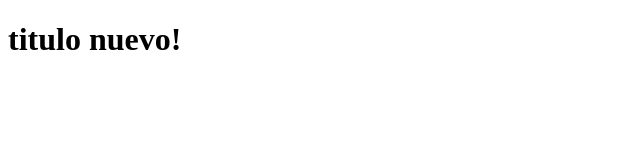
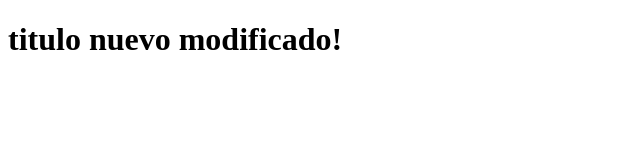
Before and after one commit to AGUSTIN332/hellow-world-git, a plain HTML site: page index.html in a window 1280 px wide. Shown: the whole page, without its empty margins (0-640 px from the left). Drawn offline with Linux system fonts and the light colour scheme.

Commit message:
se modifico el titulo otra vez

```diff
--- a/index.html
+++ b/index.html
@@ -7,6 +7,6 @@
     <title>demo git</title>
 </head>
 <body>
-    <h1>titulo nuevo!</h1>
+    <h1>titulo nuevo modificado!</h1>
 </body>
 </html>
```
